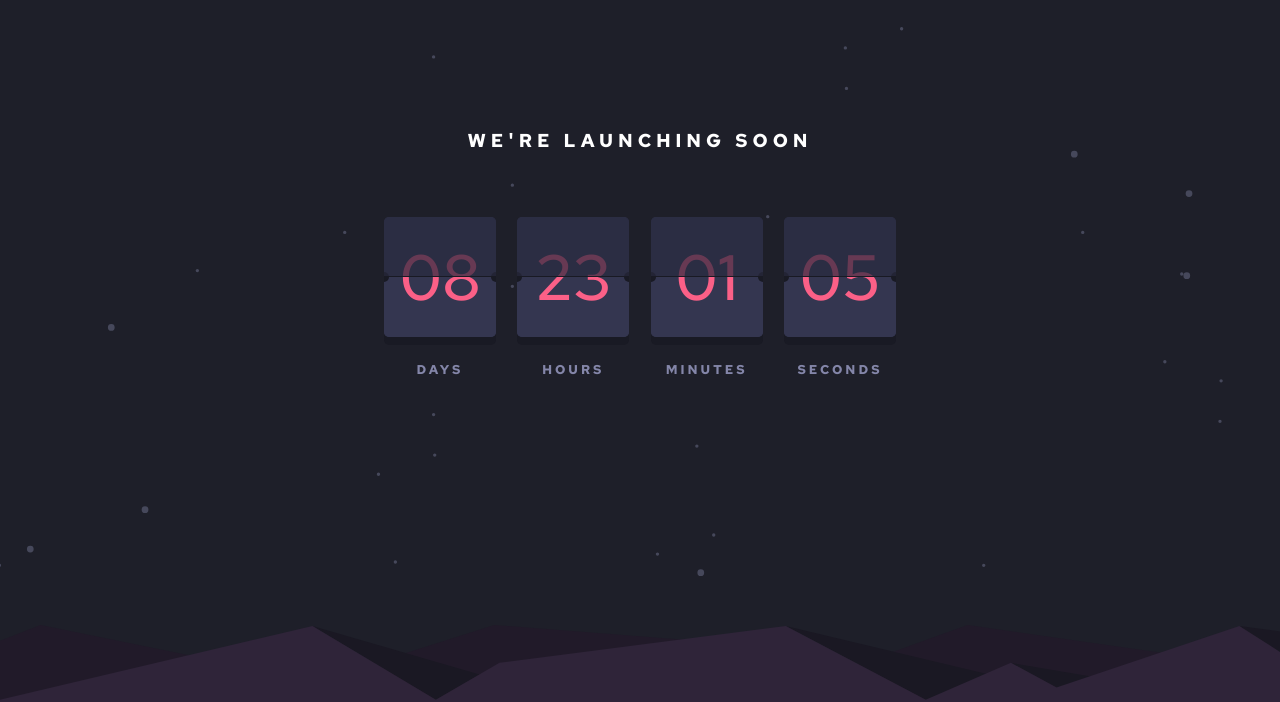
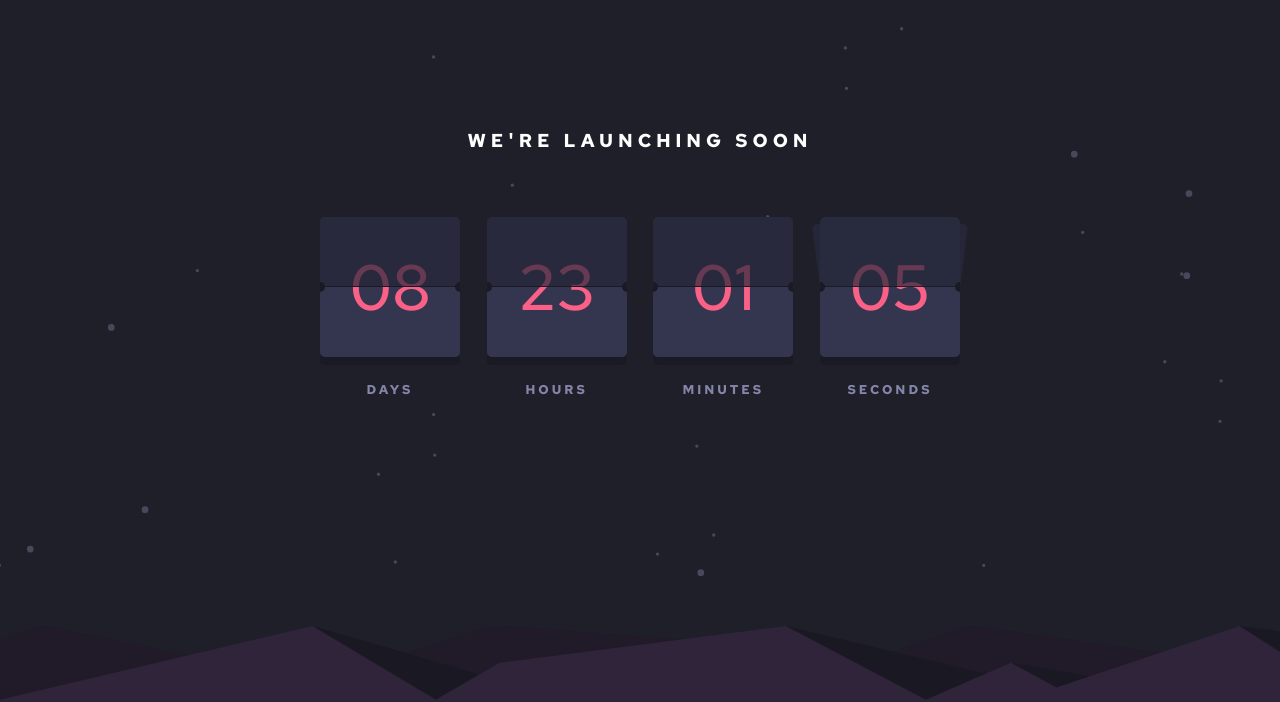
Before and after one commit to akaahl/countdown-timer, a plain HTML site: page index.html in a window 1280 px wide. Shown: the top 702 px of the page. Drawn offline with Linux system fonts and the light colour scheme.

Commit message:
Latest commit

```diff
--- a/script.js
+++ b/script.js
@@ -7,58 +7,22 @@ const hours = document.getElementById('hours');
 const minutes = document.getElementById('minutes');
 const seconds = document.getElementById('seconds');
 
-function flipInterval() {
-  upperHalves.forEach(upperhalf => {
-    upperhalf.style.transform = `rotateX(-180deg)`;
-    upperhalf.style.transition = `all 1s linear`;
-  });
-
-  numbers.forEach(number => {
-    number.style.transform = `rotateX(-180deg)`;
-    number.style.transition = `all 1s linear`;
-  });
+function flipInterval(arg) {
+  let previousElement = arg.previousElementSibling.previousElementSibling;
+  previousElement.style.transform = `rotateX(-180deg)`;
+  previousElement.style.transition = `all 0.5s linear`;
+  previousElement.style.background;
 
   setTimeout(() => {
-    upperHalves.forEach(upperhalf => {
-      upperhalf.style.transform = `rotateX(0deg);`;
-    });
-
-    numbers.forEach(number => {
-      number.style.transform = `rotateX(0deg)`;
-    });
-  }, 1000);
+    previousElement.style.transform = `rotateX(0deg)`;
+    previousElement.style.transition = `all 0s`;
+  }, 500);
 }
-
-// setInterval(flipInterval, 1000);
-
-// Todo: fix CSS upper half and timer container background color
-
-function nextweek() {
-  var today = new Date();
-  var nextweek = new Date(
-    today.getFullYear(),
-    today.getMonth(),
-    today.getDate() + 8,
-    today.getHours() + 23,
-    today.getMinutes() + 55,
-    today.getSeconds() + 41
-  );
-
-  const diff = nextweek - today;
-  // const days = Math.floor(diff / 1000 / 60 / 60 / 24);
-
-  // const daysCountdown = today.getDate() + 8 - today.getDate();
-  // const hoursCountdown = today.getHours() + 23 - today.getHours();
-  // const minutesCountdown = today.getMinutes() + 55 - today.getMinutes();
-  // const secondsCountdown = today.getSeconds() + 14 - today.getSeconds();
-  console.log(typeof days.innerHTML);
-}
-
-nextweek();
 
 function timeUpdate(time) {
   let timeCountdown = (time.innerHTML -= 1);
   time.innerHTML = timeCountdown < 10 ? '0' + timeCountdown : timeCountdown;
+  setInterval(flipInterval(time), 500);
 }
 
 function updateCountdown() {
@@ -67,17 +31,16 @@ function updateCountdown() {
   if (seconds.innerHTML == '0-1') {
     seconds.innerHTML = '59';
     timeUpdate(minutes);
-
+  }
   if (minutes.innerHTML == '0-1') {
     minutes.innerHTML = '59';
     timeUpdate(hours);
+  }
 
   if (hours.innerHTML == '0-1') {
     hours.innerHTML = '59';
     timeUpdate(days);
   }
 }
-  }
-}
 
 setInterval(updateCountdown, 1000);
--- a/styles.css
+++ b/styles.css
@@ -69,7 +69,7 @@ body {
   top: 12rem;
   left: 50%;
   transform: translateX(-50%);
-  width: 40%;
+  width: 50%;
   display: flex;
   align-items: center;
   justify-content: space-between;
@@ -81,13 +81,14 @@ body {
 
 .main-container .timer-container .timer .timer-inner {
   position: relative;
-  width: 7rem;
-  height: 120px;
-  background: hsla(236, 21%, 26%);
+  width: 140px;
+  height: 140px;
+  background: hsla(236, 21%, 20%);
   border-radius: 5px;
   box-shadow: 0 8px 0 var(--very-dark-black-blue);
-  -webkit-perspective: 1000px;
-  perspective: 500px;
+  -webkit-perspective: 400px;
+  -moz-perspective: 400px;
+  perspective: 400px;
 }
 
 .main-container .timer-container .timer .timer-inner .left-circle,
@@ -97,7 +98,7 @@ body {
   border-radius: 50%;
   background: var(--very-dark-black-blue);
   position: absolute;
-  z-index: 10;
+  z-index: 20;
 }
 
 .main-container .timer-container .timer .timer-inner .left-circle {
@@ -117,8 +118,8 @@ body {
 .main-container .timer-container .timer .timer-inner .upper-half {
   position: relative;
   z-index: 10;
-  width: 7rem;
-  height: 60px;
+  width: 100%;
+  height: 50%;
   border-top-left-radius: 5px;
   border-top-right-radius: 5px;
   border-bottom: 0.01px solid var(--very-dark-black-blue);
@@ -128,14 +129,10 @@ body {
   transform-origin: bottom;
 }
 
-.main-container .timer-container .timer .timer-inner .upper-half:hover {
-  transform: rotateX(-180deg);
-  transition: all 1s linear;
-}
-
 .main-container .timer-container .timer .lower-half {
-  width: 7rem;
-  height: 60px;
+  position: relative;
+  width: 100%;
+  height: 50%;
   border-bottom-left-radius: 5px;
   border-bottom-right-radius: 5px;
   background-color: var(--dark-desaturated-blue);
@@ -152,10 +149,6 @@ body {
   perspective: 500px;
   z-index: 5;
 }
-
-/* .main-container .timer-container .timer .timer-inner .not-first-child {
-  left: 20%;
-} */
 
 .main-container .timer-container .timer .timer-inner .upper-half:hover ~ span {
   transform: rotateX(-180deg);
```
Lines whose indentation alone changed are shown as unchanged.
